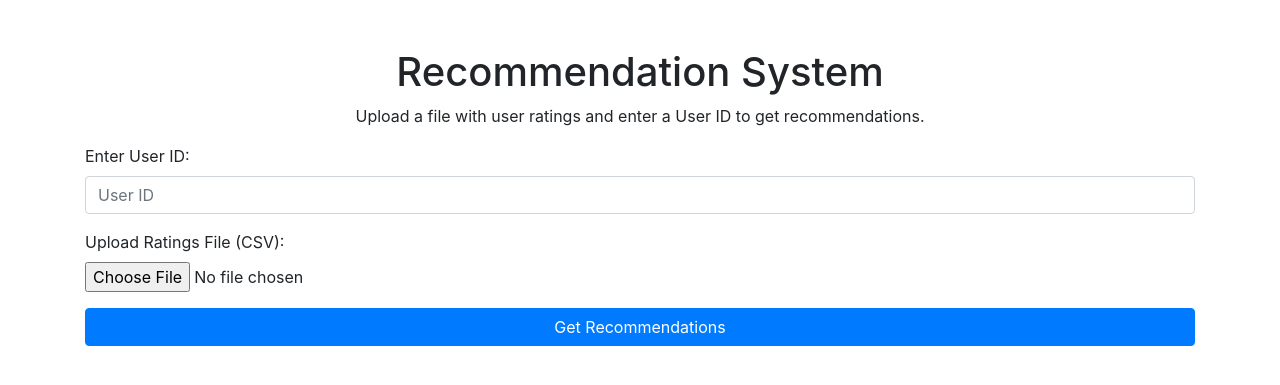
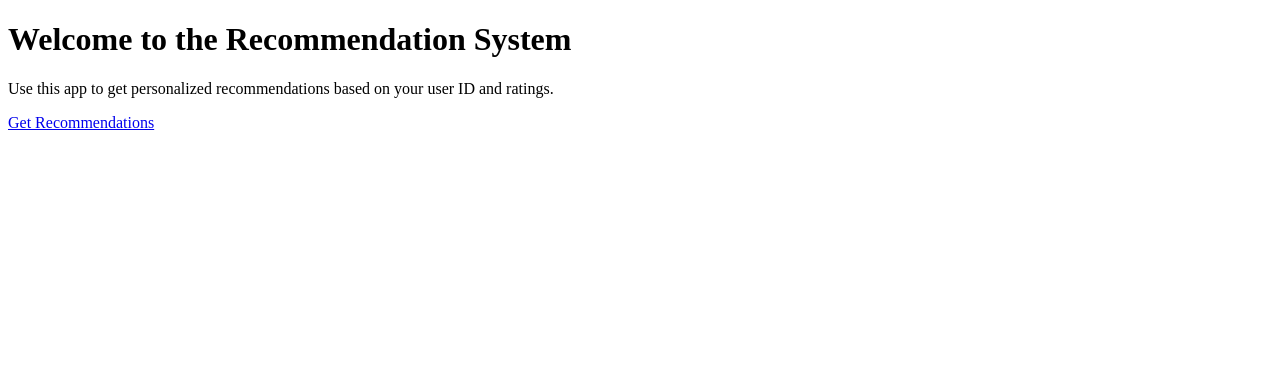
Before and after one commit to rupalithapa1/recommender_sytem, a Flask app: page / in a window 1280 px wide. Shown: the top 385 px of the page. Run offline with Flask 3, Linux system fonts and the light colour scheme; some libraries are stand-ins or nearby versions.

Commit message:
flask web application file added and updated

```diff
--- a/app.py
+++ b/app.py
@@ -1,65 +1,36 @@
-from flask import Flask, render_template, request, flash, redirect, url_for
-from werkzeug.utils import secure_filename
-import pandas as pd
-import os
+from flask import Flask, render_template, request, redirect, flash
+from deployment.pipeline.prediction_pipeline import PredictionPipeline  # Import your pipeline
 
-# Initialize Flask app
 app = Flask(__name__)
-app.secret_key = os.urandom(24)  # Secret key for flashing messages
+app.secret_key = "your_secret_key"  # Needed for flashing messages
 
-# Allowed file extensions
-ALLOWED_EXTENSIONS = {'csv'}
-
-# Function to check allowed file extensions
-def allowed_file(filename):
-    return '.' in filename and filename.rsplit('.', 1)[1].lower() in ALLOWED_EXTENSIONS
-
-# Dummy Recommendation Pipeline for demonstration
-class RecommendationPipeline:
-    def predict(self, user_id, data):
-        # Example: Just return dummy recommendations based on User ID
-        return [f"Item {i} for User {user_id}" for i in range(1, 6)]
-
-# Routes
 @app.route("/")
 def index():
     return render_template("index.html")
 
+@app.route("/recommend")
+def recommend():
+    return render_template("recommend.html")
+
 @app.route("/predict", methods=["POST"])
 def predict():
     if request.method == "POST":
-        # Get User ID
         user_id = request.form.get("user_id")
+        ratings = request.form.get("ratings")
 
-        # Get uploaded file
-        file = request.files.get("file")
+        try:
+            # Convert ratings to a list of numbers
+            ratings_list = [float(r.strip()) for r in ratings.split(",")]
 
-        if file and allowed_file(file.filename):
-            # Save the uploaded file
-            filename = secure_filename(file.filename)
-            file_path = os.path.join("uploads", filename)
-            file.save(file_path)
+            # Use PredictionPipeline to generate recommendations
+            prediction_pipeline = PredictionPipeline()
+            predictions = prediction_pipeline.predict(user_id, ratings_list)  # Example function
 
-            # Read the file into a DataFrame
-            try:
-                data = pd.read_csv(file_path)
-            except Exception as e:
-                flash("Invalid file format or corrupted data.")
-                return redirect(url_for("index"))
-
-            # Process data with prediction pipeline
-            prediction_pipeline = RecommendationPipeline()
-            recommendations = prediction_pipeline.predict(user_id, data)
-
-            # Render the results
-            return render_template("predict.html", user_id=user_id, recommendations=recommendations)
-        else:
-            flash("Please upload a valid CSV file.")
-            return redirect(url_for("index"))
-
-# Create 'uploads' directory if it doesn't exist
-if not os.path.exists("uploads"):
-    os.makedirs("uploads")
+            # Render results
+            return render_template("result.html", user_id=user_id, ratings=ratings, predictions=predictions)
+        except Exception as e:
+            flash(f"An error occurred: {str(e)}")
+            return redirect("/recommend")
 
 if __name__ == "__main__":
-    app.run(port=5000, debug=True)
+    app.run(port=5000)
--- a/templates/index.html
+++ b/templates/index.html
@@ -4,23 +4,10 @@
     <meta charset="UTF-8">
     <meta name="viewport" content="width=device-width, initial-scale=1.0">
     <title>Recommendation System</title>
-    <link rel="stylesheet" href="https://maxcdn.bootstrapcdn.com/bootstrap/4.5.2/css/bootstrap.min.css">
 </head>
 <body>
-    <div class="container mt-5">
-        <h1 class="text-center">Recommendation System</h1>
-        <p class="text-center">Upload a file with user ratings and enter a User ID to get recommendations.</p>
-        <form action="/predict" method="POST" enctype="multipart/form-data">
-            <div class="form-group">
-                <label for="userId">Enter User ID:</label>
-                <input type="text" class="form-control" id="userId" name="user_id" placeholder="User ID" required>
-            </div>
-            <div class="form-group">
-                <label for="file">Upload Ratings File (CSV):</label>
-                <input type="file" class="form-control-file" id="file" name="file" required>
-            </div>
-            <button type="submit" class="btn btn-primary btn-block">Get Recommendations</button>
-        </form>
-    </div>
+    <h1>Welcome to the Recommendation System</h1>
+    <p>Use this app to get personalized recommendations based on your user ID and ratings.</p>
+    <a href="/recommend">Get Recommendations</a>
 </body>
 </html>
```
Also changed, not shown: deployment/pipeline/prediction_pipeline.py (added, +11 -0 lines), templates/predict.html (+11 -12 lines), templates/recommend.html (added, +21 -0 lines), deployment/__init__.py (added), deployment/pipeline/__init__.py (added).
